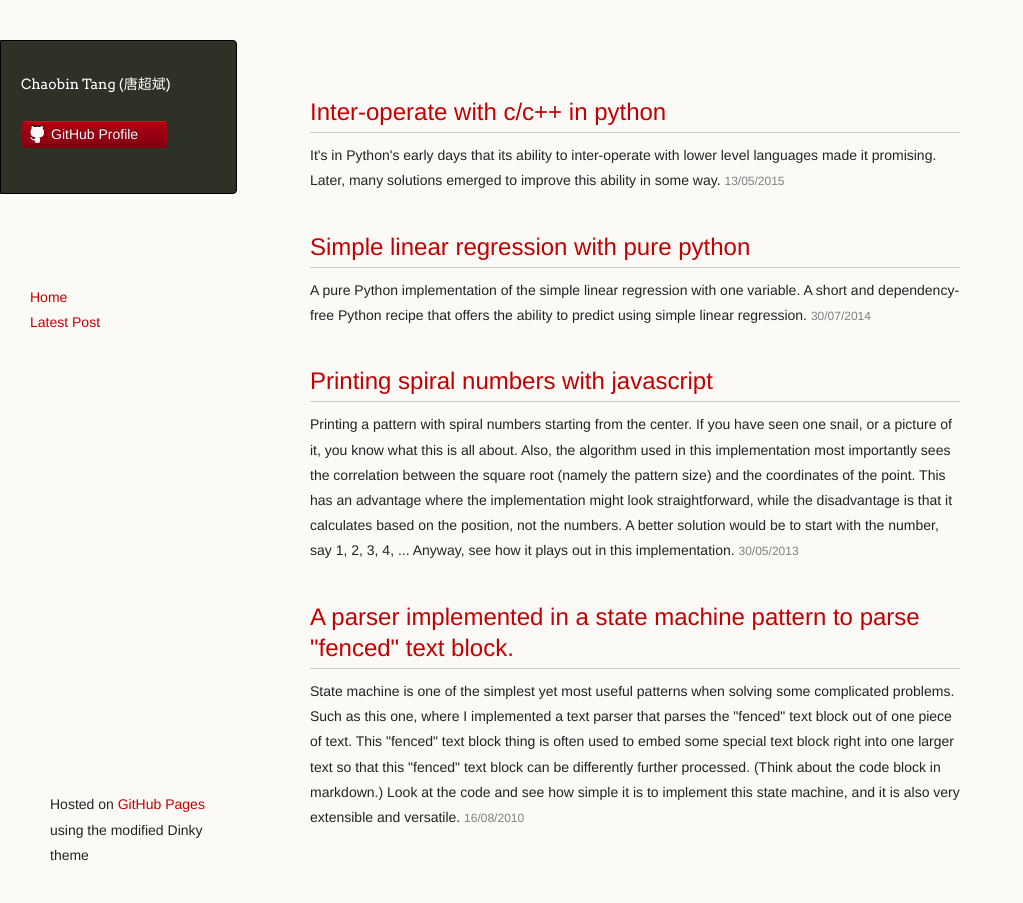
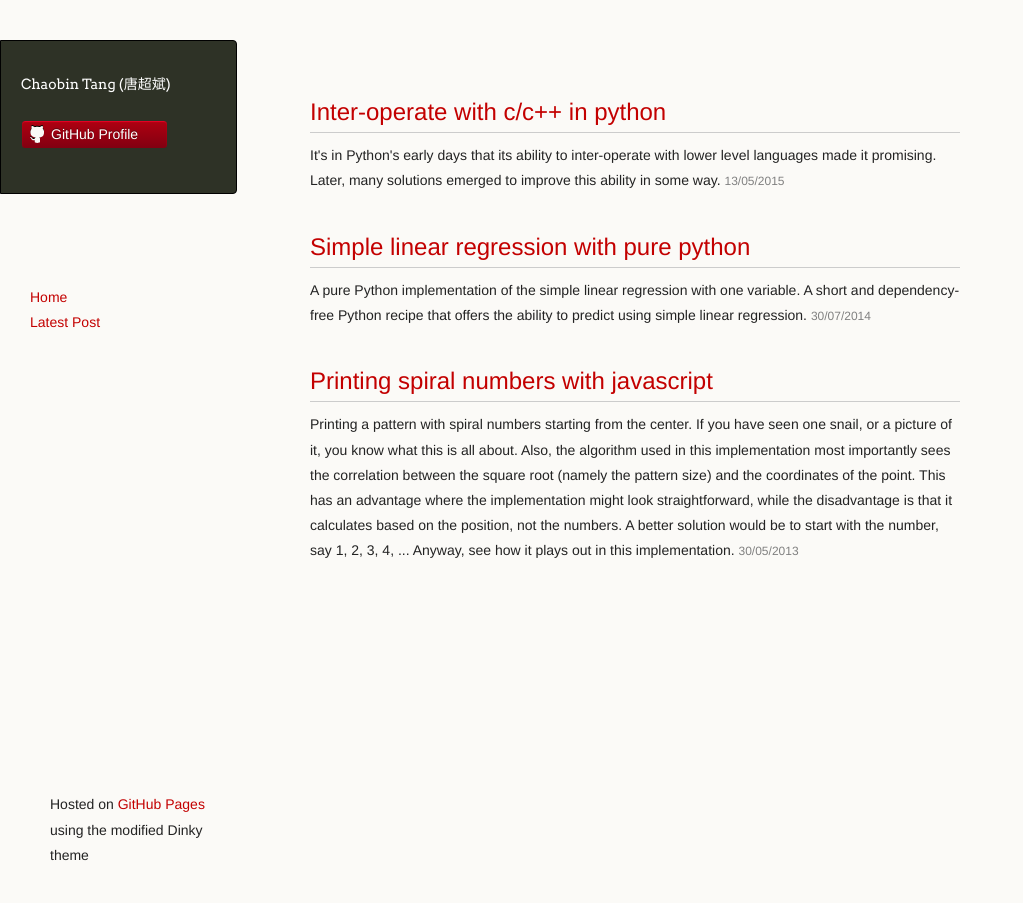
Before and after one commit to chaobin/chaobin.github.io, a Jekyll site: the page built from index.html, in a window 1280 px wide. Shown: the whole page, without its empty margins (0-1023 px from the left). Built offline with Jekyll 4.4.1, drawn with Linux system fonts in a browser that asks for light colours; Markdown is read by kramdown in place of the engine named in the settings.

Commit message:
Removed one old post

````diff
--- a/_posts/2010-08-16-fenced-text-block-parser-with-state-machine.markdown
+++ /dev/null
@@ -1,88 +0,0 @@
----
-layout: post
-type: post
-title: A parser implemented in a state machine pattern to parse "fenced" text block.
-tags: python, text, parser, pattern, state machine
-description: State machine is one of the simplest yet most useful patterns when solving some complicated problems. Such as this one, where I implemented a text parser that parses the "fenced" text block out of one piece of text. This "fenced" text block thing is often used to embed some special text block right into one larger text so that this "fenced" text block can be differently further processed. (Think about the code block in markdown.) Look at the code and see how simple it is to implement this state machine, and it is also very extensible and versatile.
----
-
-State machine is one of the simplest yet most useful patterns when solving some complicated problems. Such as this one, where I implemented a text parser that parses the "fenced" text block out of one piece of text. This "fenced" text block thing is often used to embed some special text block right into one larger text so that this "fenced" text block can be differently further processed. (Think about the code block in markdown.) Look at the code and see how simple it is to implement this state machine, and it is also very extensible and versatile. However, IMPORTANTLY, in this specific implementation of mine using Python(CPython) programming language, the Python interpreter creates a stack whenever a function is called (On contrary, Stackless Python makes effort to eliminate this), so there is a limited number of states can be "accessed". In some other languages, such as [Lua](http://www.lua.org/pil/6.3.html "Proper Tail Calls"), or [Erlang](http://www.erlang.org/doc/efficiency_guide/myths.html#id61519 "Tail-recursive functions are MUCH faster than recursive functions"), comes with an implementation called "tail call", that is a very special RETURN statement which is not at a cost of creating a stack for the returned function call.
-
-```python
-# -*- coding: utf-8 -*-
-# author: cbtchn@gmail.com
-
-'''
-Parser that parses code-snippets from text.
-'''
-
-import re
-START_CODE = re.compile('<source-(?P<lang>\S+)>')
-END_CODE = re.compile('<\/source-(?P<lang>\S+)>')
-
-
-class Parser(object):
-    '''
-    A state machine that processes code nodes from texts.
-    '''
-
-    def __init__(self, text=None):
-        self.text = text
-        self.start_offset = 0
-        self.end_offset = 0
-        self.start_node = START_CODE
-        self.end_node = END_CODE
-        self.last_end = 0
-        self.drawer = []
-
-    def in_node(self):
-        '''
-        State when encounters a starting node.
-        '''
-        self.start_offset = self.start_node.search(self.text, self.start_offset)
-        if self.start_offset is None:
-            return self.done()
-        return self.out_node()
-
-    def out_node(self):
-        '''
-        State when encounters an ending node.
-        '''
-        self.end_offset = self.end_node.search(self.text, self.start_offset.start())
-        if self.end_offset is None:
-            return self.done()
-        return self.transition()
-
-    def transition(self):
-        '''
-        Put the code into the drawer.
-        '''
-        self.drawer.append(self.text[self.last_end:self.start_offset.start()])
-        code = self.text[self.start_offset.end(): self.end_offset.start()]
-        self.drawer.append((self.start_offset.groups()[0], code))
-        self.start_offset = self.end_offset.end()
-        self.last_end = self.end_offset.end()
-        return self.in_node()
-
-    def done(self):
-        '''
-        State when the state flow comes to the end.
-        '''
-        self.drawer.append(self.text[self.last_end:])
-        return self.drawer
-
-    def parse(self):
-        '''
-        Console of the state flow.
-        '''
-        return self.in_node()
-```
-
-Here is an example of using this parser:
-
-```python
->>> source = ''' <source-python> import os </source-python> '''
->>> p = Parser(source)
->>> p.parse()
-['', ('python', 'import os'), '']
-```
--- a/_posts/2015-05-13-interoperate-with-c-cpp-in-python.markdown
+++ b/_posts/2015-05-13-interoperate-with-c-cpp-in-python.markdown
@@ -44,7 +44,7 @@ bindings.
 - Well documented
 - No gotchas
 
-#### Conts
+#### Cons
 
 - Lots of C code
 - Dealing directly with Python C APIs requires one to
````
